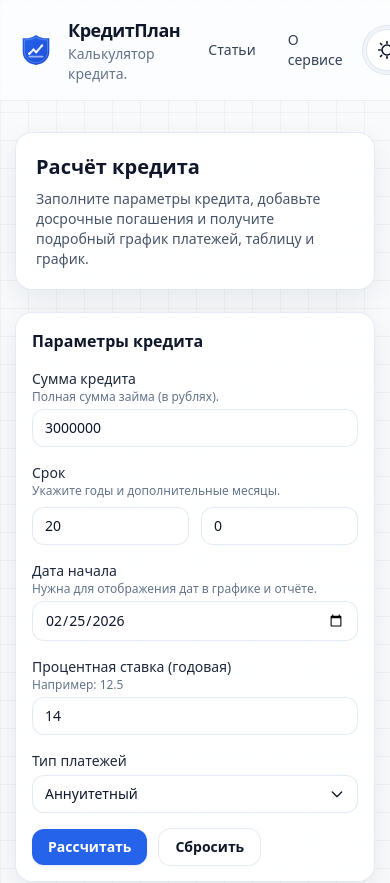
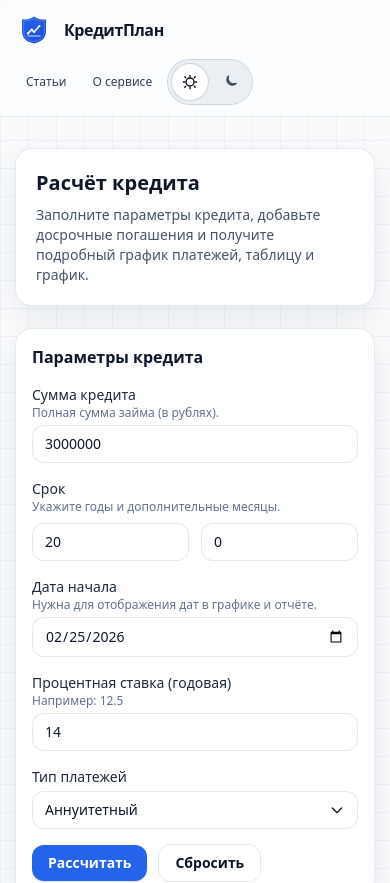
Before and after one commit to Meowezy/site-caluc, a Next.js app: page / in a window 390 px wide. Shown: the top 883 px of the page. Built offline with nearby package versions, Linux system fonts and the light colour scheme.

Commit message:
mode adapted

```diff
--- a/components/SiteHeader.tsx
+++ b/components/SiteHeader.tsx
@@ -24,28 +24,28 @@ export default function SiteHeader() {
         (scrolled ? 'shadow-sm shadow-slate-900/5 dark:shadow-black/20' : 'shadow-none')
       }
     >
-      <div className="container-page py-4">
-        <div className="flex items-center justify-between gap-4">
-          <div className="flex items-center gap-3">
-            <LogoMark className="h-10 w-10 shrink-0" />
-            <div className="leading-tight">
-              <div className="text-lg font-semibold tracking-tight">КредитПлан</div>
-              <div className="text-sm text-slate-500 dark:text-slate-400">
+      <div className="container-page py-3 sm:py-4">
+        <div className="flex flex-wrap items-center justify-between gap-3">
+          <div className="flex min-w-0 items-center gap-3">
+            <LogoMark className="h-9 w-9 sm:h-10 sm:w-10 shrink-0" />
+            <div className="min-w-0 leading-tight">
+              <div className="text-base sm:text-lg font-semibold tracking-tight truncate">КредитПлан</div>
+              <div className="hidden sm:block text-sm text-slate-500 dark:text-slate-400">
                 Калькулятор кредита.
               </div>
             </div>
           </div>
 
-          <div className="flex items-center gap-2">
+          <div className="flex flex-wrap items-center justify-end gap-1.5 sm:gap-2">
             <a
               href="/articles"
-              className="inline-flex items-center px-3 py-1.5 text-sm font-medium text-slate-700 dark:text-slate-300 hover:text-bank-600 dark:hover:text-bank-500 transition-colors rounded-lg hover:bg-slate-100 dark:hover:bg-slate-800/50"
+              className="inline-flex items-center px-2.5 sm:px-3 py-1.5 text-xs sm:text-sm font-medium text-slate-700 dark:text-slate-300 hover:text-bank-600 dark:hover:text-bank-500 transition-colors rounded-lg hover:bg-slate-100 dark:hover:bg-slate-800/50"
             >
               Статьи
             </a>
             <a
               href="/about"
-              className="inline-flex items-center px-3 py-1.5 text-sm font-medium text-slate-700 dark:text-slate-300 hover:text-bank-600 dark:hover:text-bank-500 transition-colors rounded-lg hover:bg-slate-100 dark:hover:bg-slate-800/50"
+              className="inline-flex items-center px-2.5 sm:px-3 py-1.5 text-xs sm:text-sm font-medium text-slate-700 dark:text-slate-300 hover:text-bank-600 dark:hover:text-bank-500 transition-colors rounded-lg hover:bg-slate-100 dark:hover:bg-slate-800/50"
             >
               О сервисе
             </a>
--- a/components/ThemeToggle.tsx
+++ b/components/ThemeToggle.tsx
@@ -56,19 +56,22 @@ export default function ThemeToggle() {
   }
 
   const baseBtn =
-    'relative inline-flex h-10 w-10 sm:h-9 sm:w-9 items-center justify-center rounded-full transition ' +
+    'relative inline-flex h-9 w-9 sm:h-10 sm:w-10 items-center justify-center rounded-full transition ' +
     'focus:outline-none focus-visible:ring-4 focus-visible:ring-bank-50 dark:focus-visible:ring-bank-600/20';
 
+  // Stronger contrast so icons remain visible on mobile and on translucent headers.
   const active =
-    'bg-white text-slate-900 shadow-sm ring-1 ring-slate-200 dark:bg-slate-950 dark:text-slate-50 dark:ring-slate-800';
+    'bg-white text-slate-950 shadow-sm ring-1 ring-slate-300 ' +
+    'dark:bg-slate-950 dark:text-slate-50 dark:ring-slate-700';
   const inactive =
-    'text-slate-500 hover:text-slate-700 hover:bg-slate-200/70 dark:text-slate-400 dark:hover:text-slate-200 dark:hover:bg-slate-800/60';
+    'text-slate-700 hover:text-slate-950 hover:bg-white/70 ' +
+    'dark:text-slate-300 dark:hover:text-slate-50 dark:hover:bg-slate-800/60';
 
   return (
     <div
       className={
-        'inline-flex items-center gap-1 rounded-full bg-slate-100 p-1 ring-1 ring-slate-200 ' +
-        'dark:bg-slate-900/60 dark:ring-slate-800'
+        'inline-flex items-center gap-1 rounded-full bg-slate-200/70 p-1 ring-1 ring-slate-300 ' +
+        'dark:bg-slate-900/70 dark:ring-slate-700'
       }
       role="group"
       aria-label="Переключатель темы"
@@ -80,7 +83,7 @@ export default function ThemeToggle() {
         title="Светлая тема"
         aria-label="Светлая тема"
       >
-        <SunIcon className="block h-5 w-5 sm:h-4 sm:w-4" />
+        <SunIcon className="block h-4 w-4 sm:h-5 sm:w-5" />
       </button>
       <button
         type="button"
@@ -89,7 +92,7 @@ export default function ThemeToggle() {
         title="Тёмная тема"
         aria-label="Тёмная тема"
       >
-        <MoonIcon className="block h-5 w-5 sm:h-4 sm:w-4" />
+        <MoonIcon className="block h-4 w-4 sm:h-5 sm:w-5" />
       </button>
     </div>
   );
```
